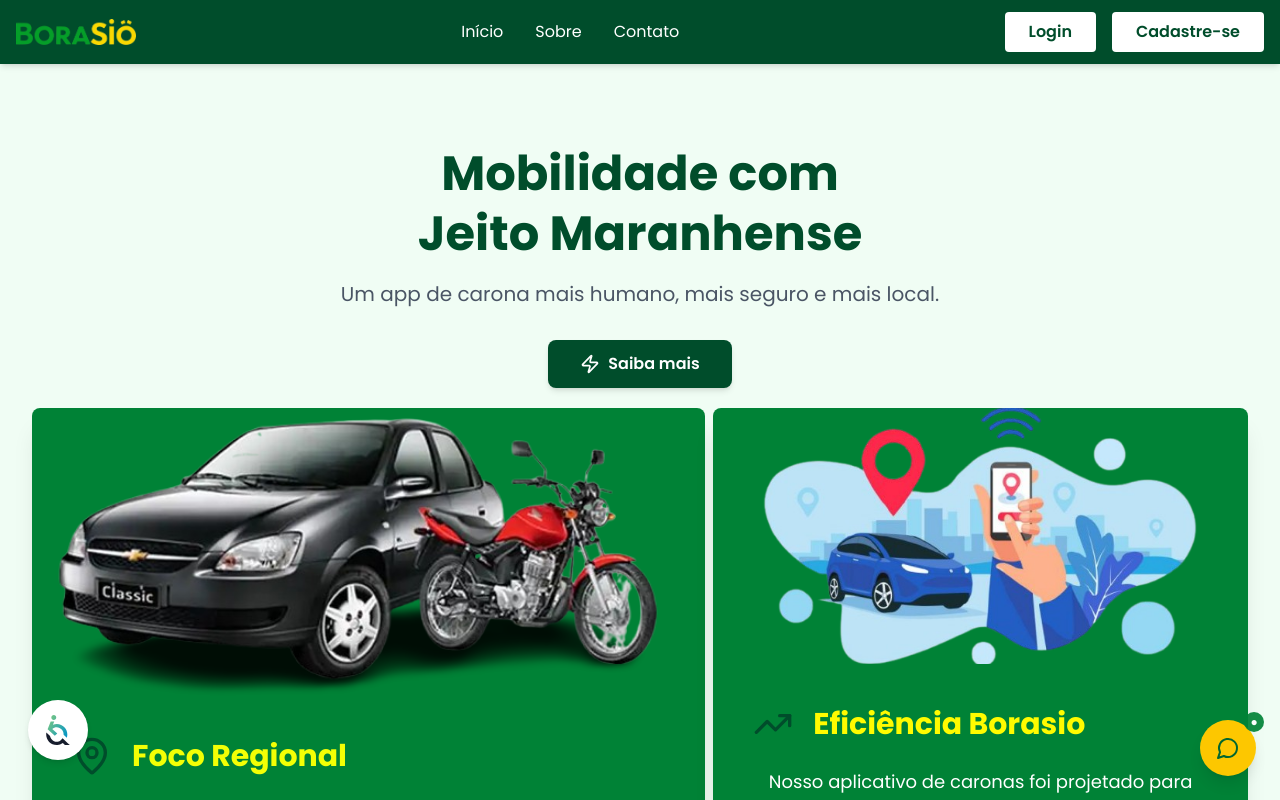
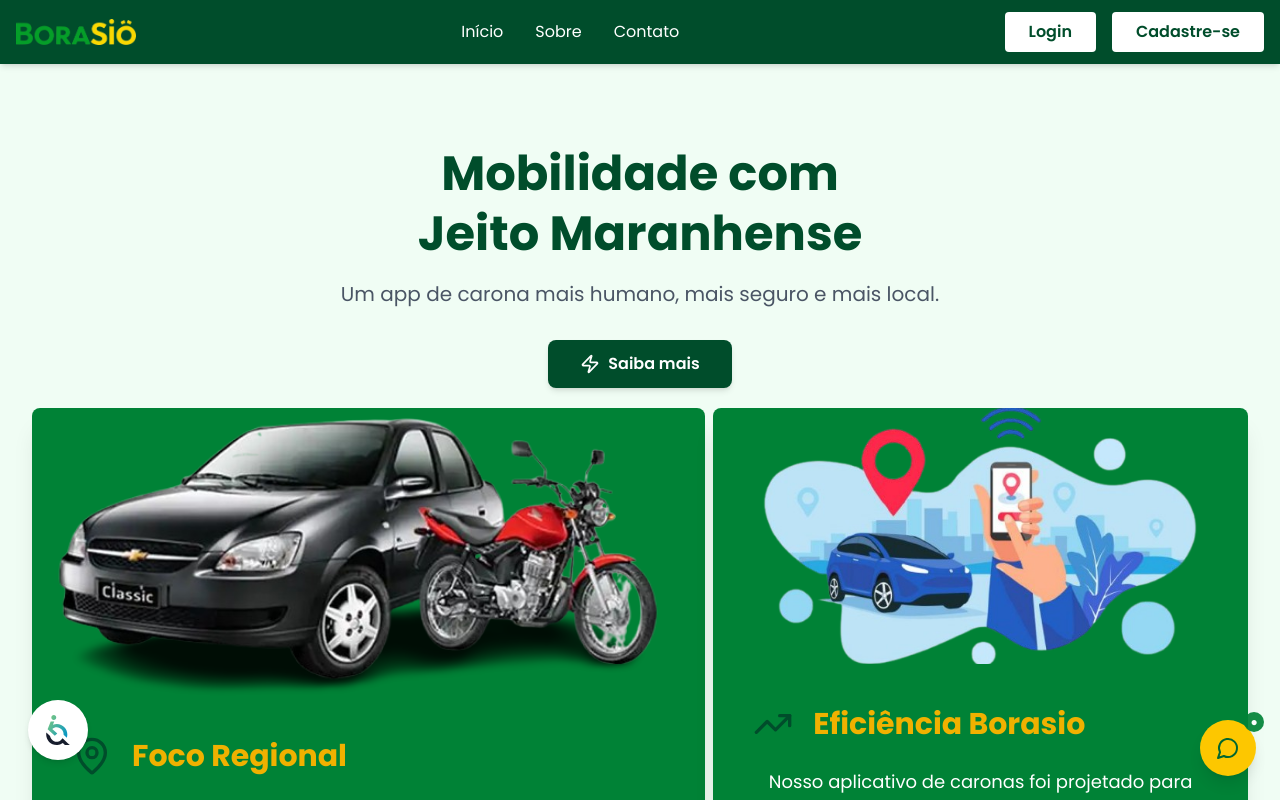
Before and after one commit to prof-freedson/pi-borasio, a Next.js app: page / in a window 1280 px wide. Shown: the top 800 px of the page. Built offline with nearby package versions, Linux system fonts and the light colour scheme.

Commit message:
style(hero)ajusta cores dos "h3"

```diff
--- a/src/app/components/Hero.tsx
+++ b/src/app/components/Hero.tsx
@@ -216,7 +216,7 @@
               <div className="p-10">
                 <div className="flex items-center gap-5 mb-6">
                   {regionalContent.icon}
-                  <h3 className="text-3xl font-bold text-[#f3ff05]">
+                  <h3 className="text-3xl font-bold text-yellow-500">
                     {regionalContent.title}
                   </h3>
                 </div>
@@ -245,7 +245,7 @@
               <div className="p-10">
                 <div className="flex items-center gap-5 mb-6">
                   {efficiencyContent.icon}
-                  <h3 className="text-3xl font-bold text-[#fffb00]">
+                  <h3 className="text-3xl font-bold text-yellow-500">
                     {efficiencyContent.title}
                   </h3>
                 </div>
```
